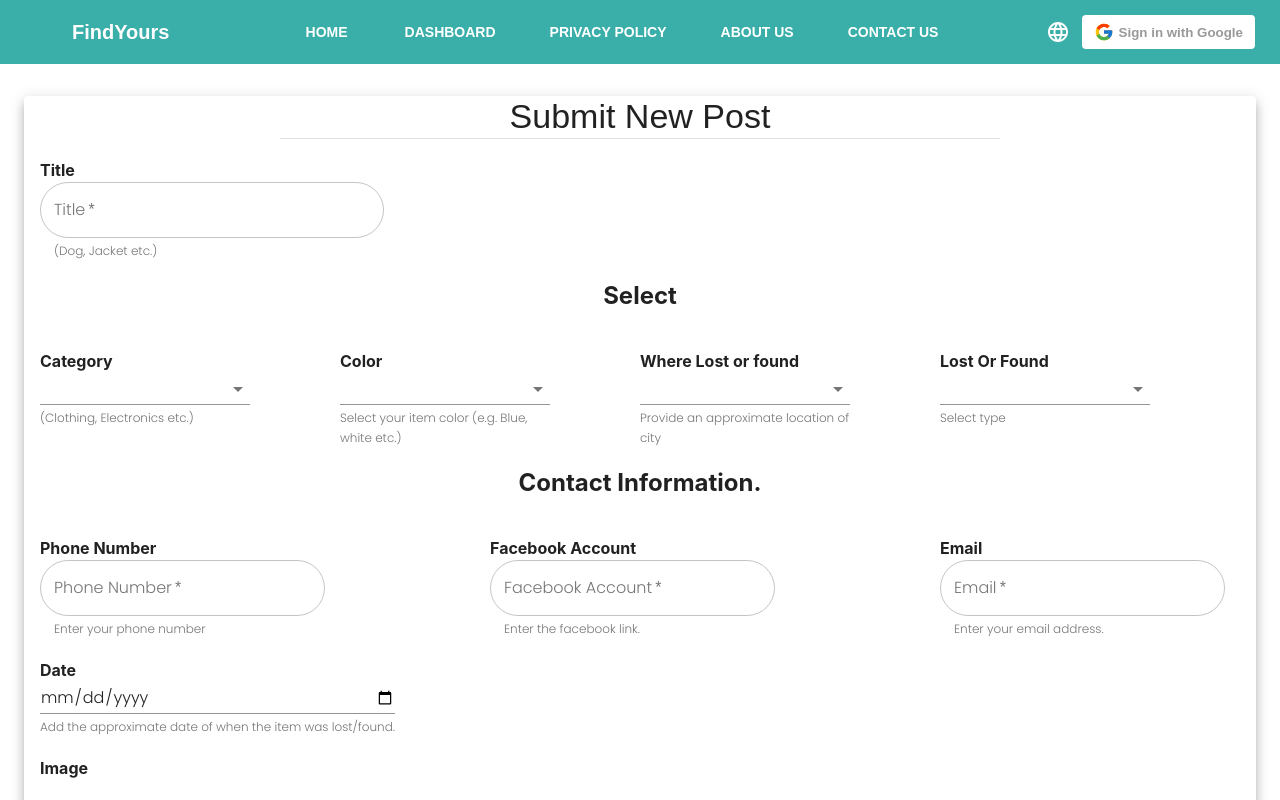
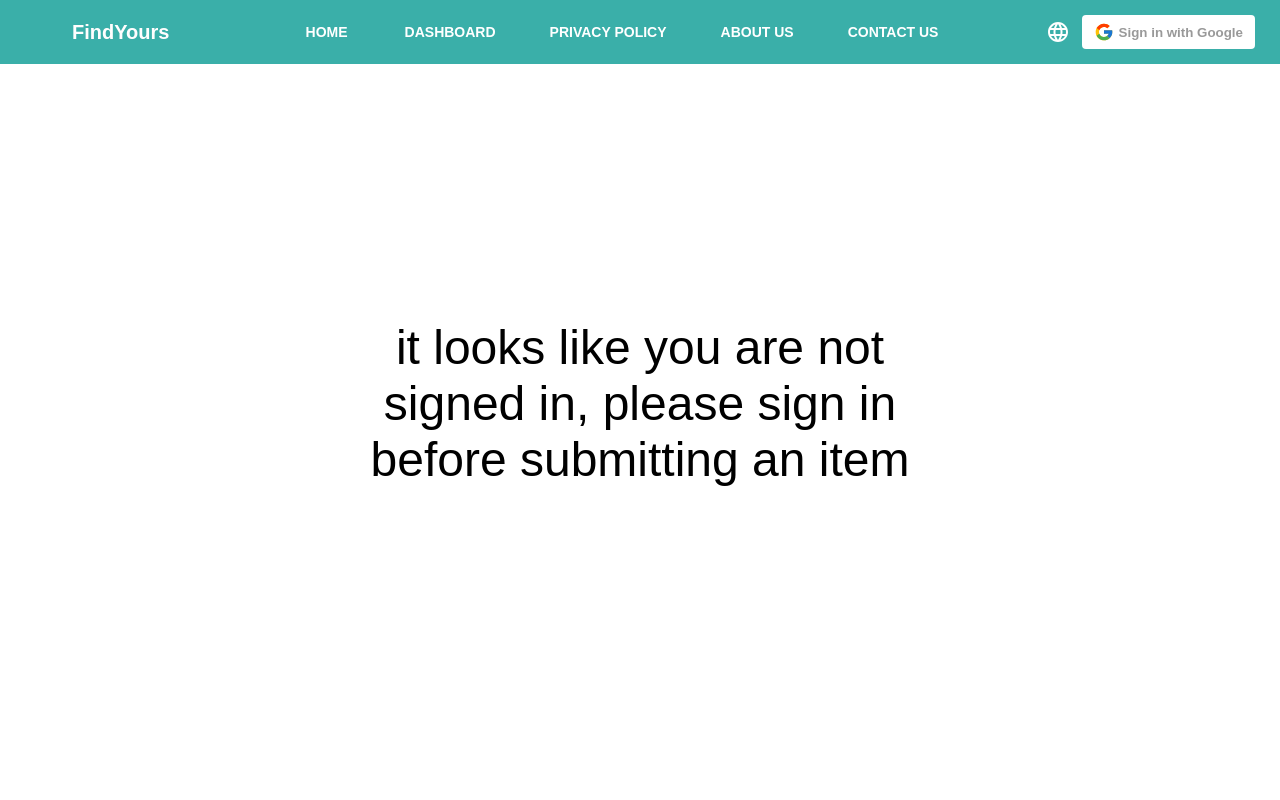
Before and after one commit to ZhinAbubakr/find_yours, a React (Create React App) app: page /form in a window 1280 px wide. Shown: the top 800 px of the page. Built offline with nearby package versions, Linux system fonts and the light colour scheme.

Commit message:
Feat: display sign in prompt when not signed in form

```diff
--- a/src/components/Form/Form.jsx
+++ b/src/components/Form/Form.jsx
@@ -42,7 +42,7 @@ const Form = () => {
   const classes = useStyles()
   const [loading, setLoading] = useState(true)
   const [openDialog, setOpenDialog] = useState(false)
-
+  console.log(profile)
   const handleChange = (event) => {
     const name = event.target.name
     setState({
@@ -111,7 +111,7 @@ const Form = () => {
       image: '',
     })
   }
-
+  if (profile.name) {
     return (
       <Container>
         <Paper elevation={8}>
@@ -325,7 +325,9 @@ const Form = () => {
                     </Grid>
                     <Grid item sm={6} xs={10}>
                       <Box py={1} align='center'>
-                      {state.image && <img src={state.image} alt='dd' width='70%' height='200px' />}
+                        {state.image && (
+                          <img src={state.image} alt='dd' width='70%' height='200px' />
+                        )}
                       </Box>
                     </Grid>
                   </Grid>
@@ -362,6 +364,13 @@ const Form = () => {
         <FormSubmitted openDialog={openDialog} loading={loading} setOpenDialog={setOpenDialog} />
       </Container>
     )
+  } else {
+    return (
+      <Typography className={classes.signin} variant='h3'>
+        it looks like you are not signed in, please sign in before submitting an item
+      </Typography>
+    )
+  }
 }
 
 export default Form
--- a/src/components/Form/Style.jsx
+++ b/src/components/Form/Style.jsx
@@ -72,6 +72,12 @@ const useStyle = makeStyles((theme) => ({
     },
     marginLeft: '5rem !important',
   },
+  signin: {
+    display: 'grid',
+    placeContent: 'center',
+    margin: '40vh',
+    textAlign: 'center',
+  },
 }))
 
 export default useStyle
```
Lines whose indentation alone changed are shown as unchanged.
